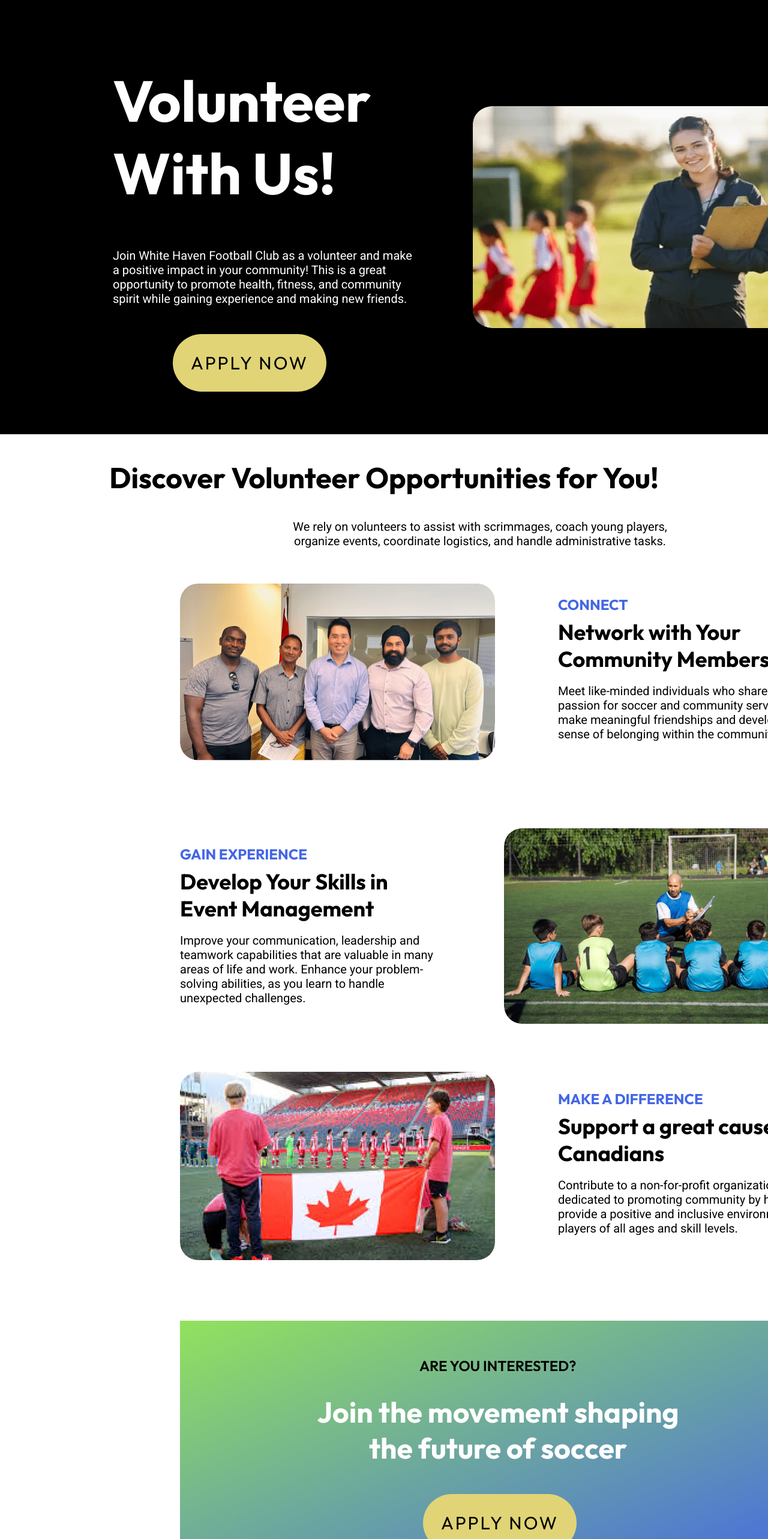
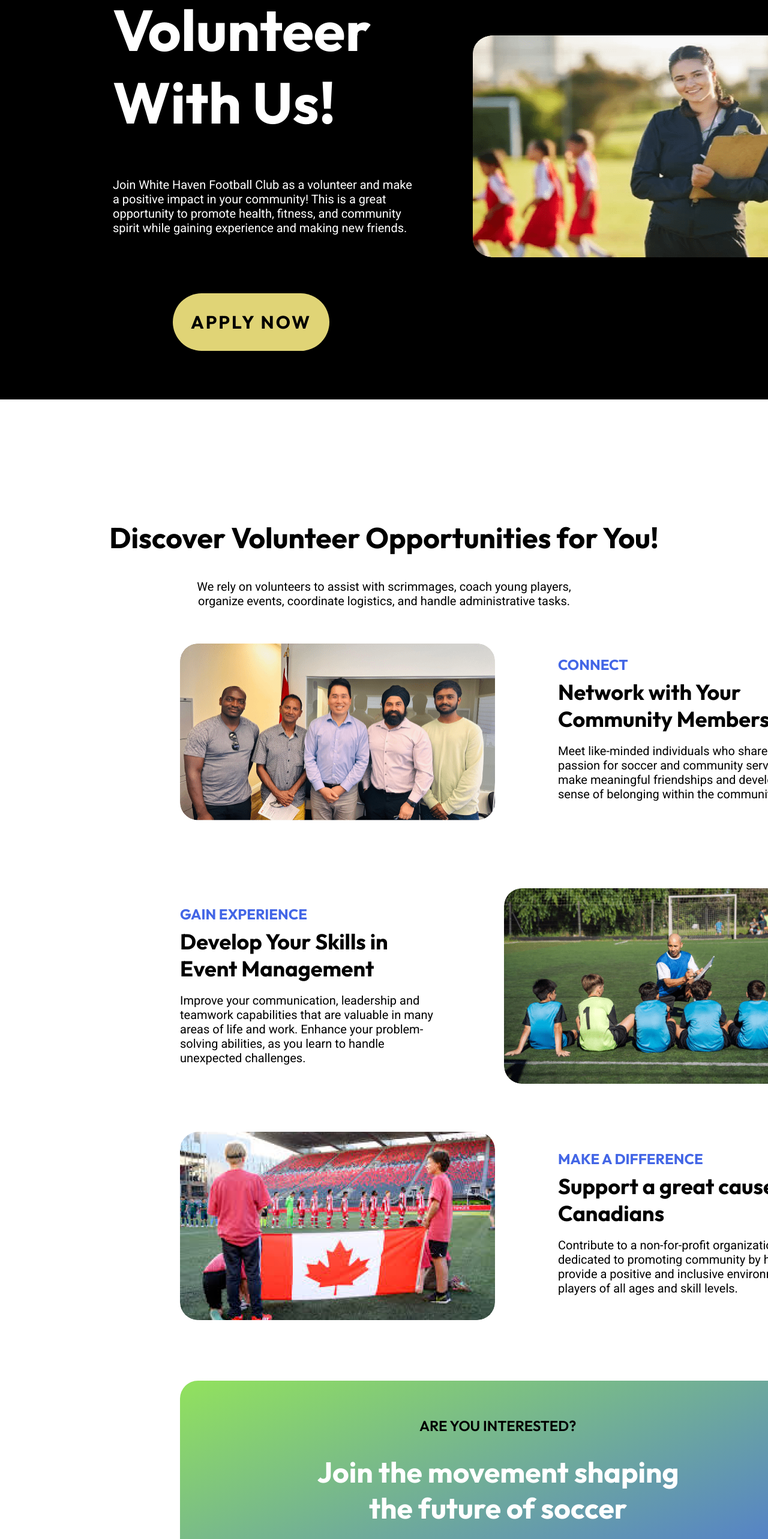
Before and after one commit to ren1290/whcfc-web-dev, an Angular app in the folder WHCFC_Frontend/: page /volunteer in a window 1280 px wide. Shown: the part 234-2800 px from the top of the page at 60% size. Built offline with nearby package versions, Linux system fonts and the light colour scheme; a web font is replaced by a local one.

Commit message:
Minor aesthetic fixes for heading and opporunities section

```diff
--- a/WHCFC_Frontend/src/app/components/volunteer/vol-heading/vol-heading.component.css
+++ b/WHCFC_Frontend/src/app/components/volunteer/vol-heading/vol-heading.component.css
@@ -1,8 +1,8 @@
 .volunteer-volunteer-header-black {
-    top: 218px;
+    top: 100px;
     left: 0px;
     width: 100vw;
-    height: 740px;
+    height: 100vh;
     display: flex;
     position: absolute;
     align-items: flex-start;
@@ -57,7 +57,7 @@
 
   .volunteer-button1 {
     gap: 10px;
-    top: 450px;
+    top: 500px;
     left: 100px;
     display: flex;
     padding: 29px 30px;
@@ -73,4 +73,5 @@
     height: auto;
     text-align: left;
     line-height: normal;
+    font-weight: 700;
   }
--- a/WHCFC_Frontend/src/app/components/volunteer/vol-opportunities/vol-opportunities.component.css
+++ b/WHCFC_Frontend/src/app/components/volunteer/vol-opportunities/vol-opportunities.component.css
@@ -1,15 +1,17 @@
 .volunteer-discover-volunteering-opps {
+  top: 1200px;
   width: 1065px;
   height: 133px;
   display: flex;
   margin: 0 auto;
+  justify-content: center;
   align-items: flex-start;
   flex-shrink: 1;
-    margin-top: 2720px;
+  margin-top: 3820px;
 }
 
   .volunteer-text1 {
-    top: 1000px;
+    top: 1100px;
     color: rgba(0, 0, 0, 1);
     width: 1065px;
     height: auto;
@@ -20,8 +22,7 @@
   }
 
   .volunteer-text2 {
-    top: 1100px;
-    left: 450px;
+    top: 1200px;
     color: rgba(0, 0, 0, 1);
     width: 700px;
     height: auto;
@@ -32,7 +33,7 @@
   }
 
   .volunteer-connect1 {
-    top: 1207px;
+    top: 1307px;
     left: 300px;
     width: 1065px;
     height: 295px;
@@ -92,7 +93,7 @@
   }
 
   .volunteer-gain-experience {
-    top: 1615px;
+    top: 1715px;
     left: 300px;
     width: 1065px;
     height: 326px;
@@ -152,7 +153,7 @@
   }
 
   .volunteer-support {
-    top: 2021px;
+    top: 2121px;
     left: 300px;
     width: 1065px;
     height: 314px;
@@ -212,7 +213,7 @@
   }
 
   .volunteer-middle-button {
-    top: 2436px;
+    top: 2536px;
     left: 300px;
     width: 1066px;
     height: 429px;
@@ -221,6 +222,7 @@
     background: linear-gradient(158deg, rgba(146, 226, 93, 1) 0%, rgba(95, 146, 182, 1) 65%, rgba(67, 102, 230, 1) 100%);
     align-items: flex-start;
     flex-shrink: 1;
+    border-radius: 30px;
   }
 
   .volunteer-text12 {
@@ -273,4 +275,5 @@
     height: auto;
     text-align: left;
     line-height: normal;
+    font-weight: 700;
   }
```
Lines whose indentation alone changed are shown as unchanged.
